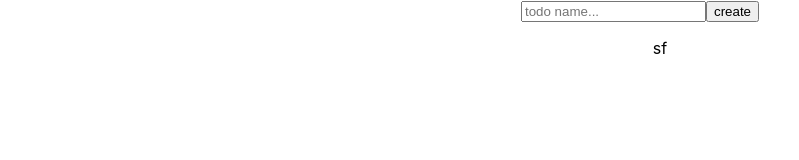
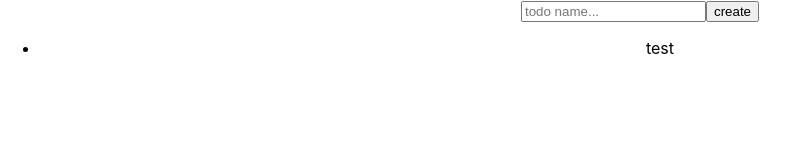
Before and after one commit to jasonbanboa/typescript, a React (Create React App) app in the folder todo-with-ts/: page / in a window 1280 px wide. Both pictures are taken after typing "Sample" into the empty fields and a click on the button "create". Shown: the top 160 px of the page, without its empty margins (0-799 px from the left). Built offline with nearby package versions, Linux system fonts and the light colour scheme.

Commit message:
feat rendering todos

```diff
--- a/todo-with-ts/src/TodoList/index.tsx
+++ b/todo-with-ts/src/TodoList/index.tsx
@@ -17,7 +17,9 @@ export default function TodoList({
 }: TodoListProps) {
   return (
     <ul>
-      sf
+      {todos.map(({ name, id }) => (
+        <li key={id}>{name}</li>
+      ))}
     </ul>
   )
 }
```
